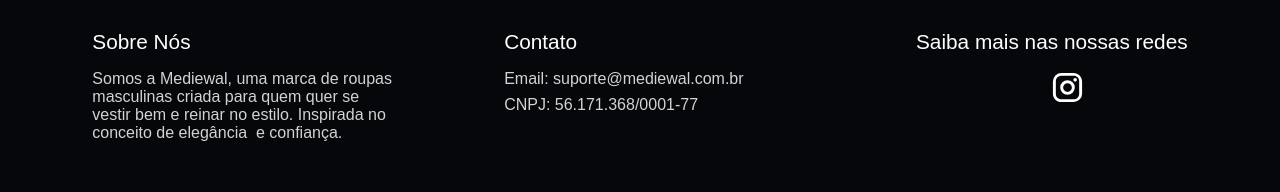
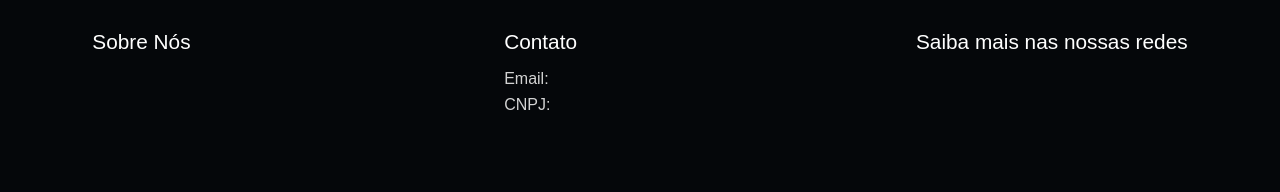
Before and after one commit to filipealvesr2019/kias-shop-front-end, a Next.js app: page / in a window 1280 px wide. Shown: the part 272-464 px from the top of the page. Built offline with nearby package versions, Linux system fonts and the light colour scheme; no server answers.

Commit message:
refactor adiciona logo

```diff
--- a/src/components/Footer/Footer.jsx
+++ b/src/components/Footer/Footer.jsx
@@ -1,5 +1,5 @@
 import "./Footer.css";
-import InstagramIcon from "@mui/icons-material/Instagram";
+// import InstagramIcon from "@mui/icons-material/Instagram";
 // import FacebookOutlinedIcon from "@mui/icons-material/FacebookOutlined";
 
 export default function Footer() {
@@ -9,16 +9,16 @@
         <div className="footerSection">
           <h3 className="footerH3">Sobre Nós</h3>
           <p className="footer__p">
-            Somos a Mediewal, uma marca de roupas masculinas criada para quem
+            {/* Somos a Mediewal, uma marca de roupas masculinas criada para quem
             quer se vestir bem e reinar no estilo. Inspirada no conceito de
-            elegância  e confiança.
+            elegância  e confiança. */}
           </p>
         </div>
         <div className="footerSection">
           <h3 className="footerH3">Contato</h3>
-          <p className="footer__p">Email: suporte@mediewal.com.br</p>
+          <p className="footer__p">Email: </p>
           {/* <p className="footer__p">Telefone: (00) 1234-5678</p> */}
-          <p className="footer__p">CNPJ: 56.171.368/0001-77</p>
+          <p className="footer__p">CNPJ: </p>
         </div>
         <div className="footerSection">
           <h3 className="footerH3">Saiba mais nas nossas redes</h3>
@@ -27,7 +27,7 @@
               {/* <FacebookOutlinedIcon style={{ width: "35px", height: "35px" }} /> */}
             </a>
             <a href="https://www.instagram.com/lojamediewal/"  aria-label="instagram">
-              <InstagramIcon style={{ width: "35px", height: "35px" }} />
+              {/* <InstagramIcon style={{ width: "35px", height: "35px" }} /> */}
             </a>
           </div>
         </div>
```
